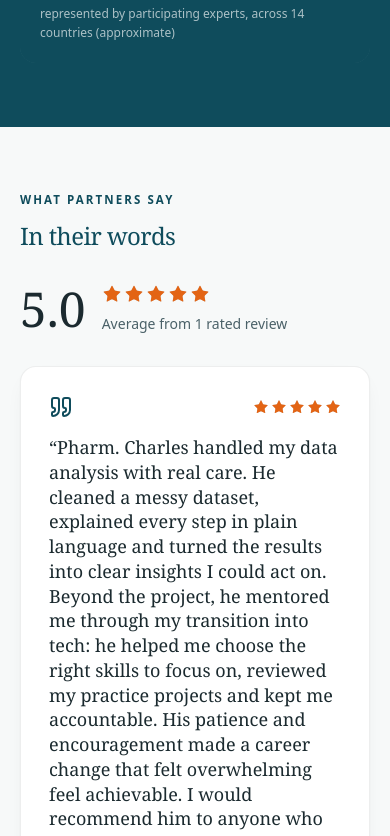
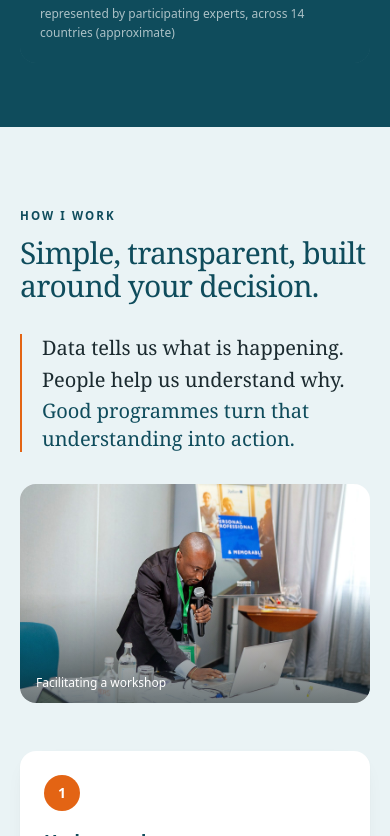
Before and after one commit to Pxavier263/charles-portfolio, a Next.js app: page / in a window 390 px wide. Shown: the part 7708-8544 px from the top of the page. Built offline with nearby package versions, Linux system fonts and the light colour scheme; no server answers.

Commit message:
removed chioma review

```diff
--- a/app/page.tsx
+++ b/app/page.tsx
@@ -3,7 +3,6 @@ import { ClosingCTA } from "@/components/home/ClosingCTA";
 import { Credentials } from "@/components/home/Credentials";
 import { Hero } from "@/components/home/Hero";
 import { HowIWork } from "@/components/home/HowIWork";
-import { HomeTestimonials } from "@/components/home/HomeTestimonials";
 import { LiveReviews } from "@/components/home/LiveReviews";
 import { FeaturedShowcase } from "@/components/home/FeaturedShowcase";
 import { ServicesGrid } from "@/components/home/ServicesGrid";
@@ -22,7 +21,6 @@ export default function Home() {
       <ServicesGrid />
       <FeaturedShowcase />
       <ImpactSnapshot />
-      <HomeTestimonials />
       <HowIWork />
       <Credentials />
       <AboutTeaser />
--- a/components/home/HomeTestimonials.tsx
+++ /dev/null
@@ -1,17 +0,0 @@
-import { siteConfig } from "@/data/profile";
-import { publishedTestimonials } from "@/data/testimonials";
-import { Reviews } from "../contact/Reviews";
-
-/** Homepage testimonials: renders only when published testimonials exist (or a slot in review mode). */
-export function HomeTestimonials() {
-  if (publishedTestimonials().length === 0 && !siteConfig.reviewMode) return null;
-  return (
-    <section aria-labelledby="home-testi-t" className="band-canvas py-16 md:py-20">
-      <div className="container">
-        <p className="eyebrow">What partners say</p>
-        <h2 id="home-testi-t" className="mt-3 text-2xl font-medium md:text-3xl">In their words</h2>
-        <div className="mt-8"><Reviews /></div>
-      </div>
-    </section>
-  );
-}
```
